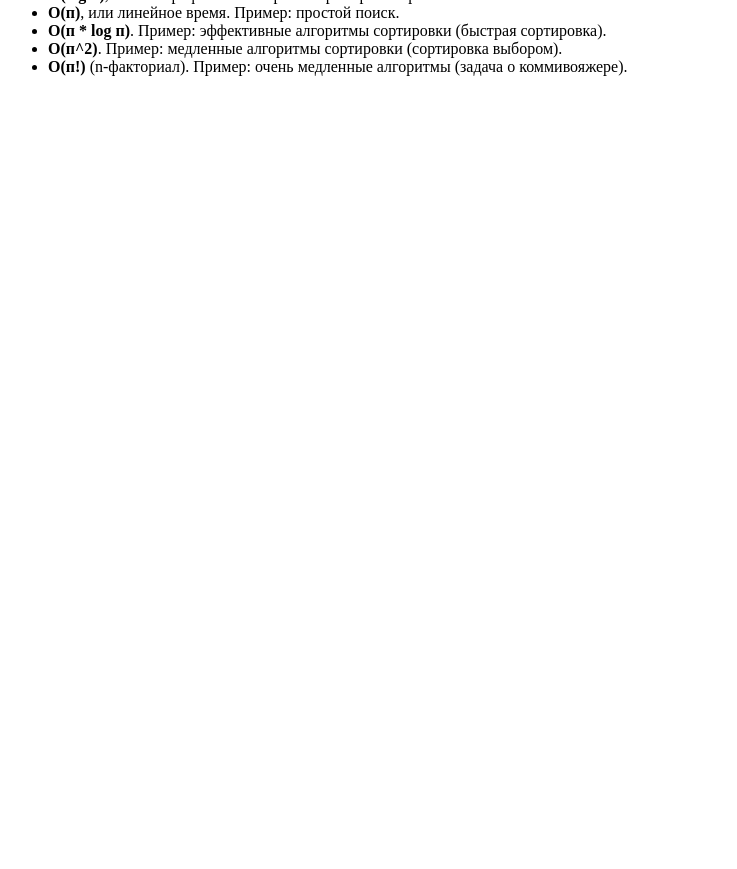
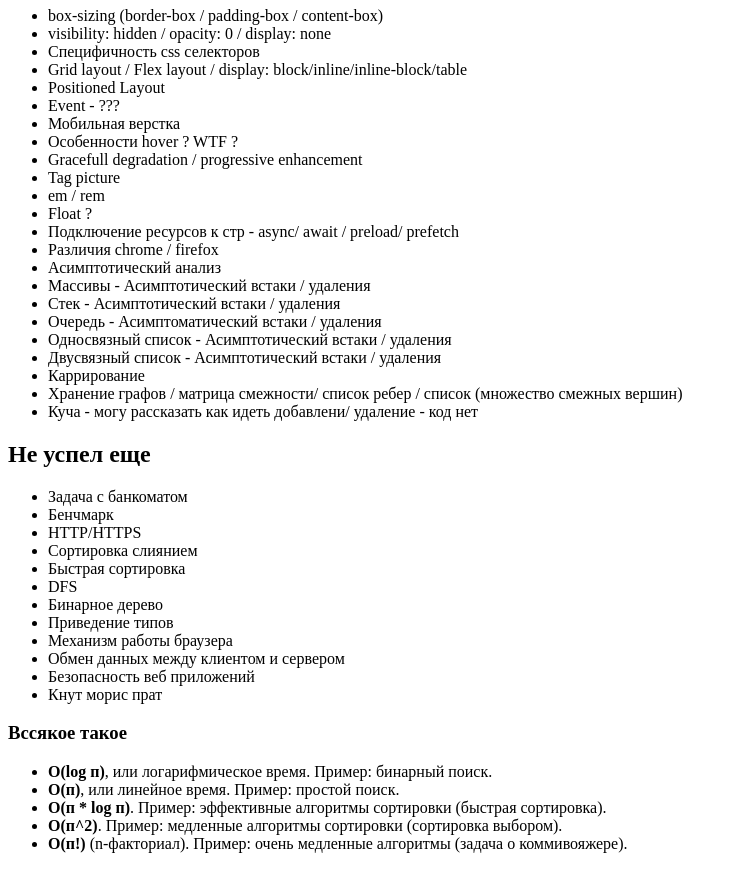
Before and after one commit to Udobnaja/algorithm, a plain HTML site: page themes/index.html in a window 1280 px wide. Shown: the part 73-942 px from the top of the page, without its empty margins (0-737 px from the left). Before the commit the page ends 800 px from the top, so only its background shows below. Drawn offline with Linux system fonts and the light colour scheme.

Commit message:
+ темы

```diff
--- a/themes/index.html
+++ b/themes/index.html
@@ -8,7 +8,50 @@
     <title>Document</title>
 </head>
 <body>
+    <h1>Что могут спросить?</h1>
+    <ul>
+        <li>box-sizing (border-box / padding-box / content-box)</li>
+        <li>visibility: hidden / opacity: 0 / display: none</li>
+        <li>Специфичность css селекторов</li>
+        <li>Grid layout / Flex layout / display: block/inline/inline-block/table</li>
+        <li>Positioned Layout</li>
+        <li>Event - ???</li>
+        <li>Мобильная верстка</li>
+        <li>Особенности hover ? WTF ?</li>
+        <li>Gracefull degradation / progressive enhancement</li>
+        <li>Tag picture</li>
+        <li>em / rem</li>
+        <li>Float ?</li>
+        <li>Подключение ресурсов к стр - async/ await / preload/ prefetch</li>
+        <li>Различия chrome / firefox</li>
 
+        <li>Асимптотический анализ</li>
+        <li>Массивы - Асимптотический встаки / удаления</li>
+        <li>Стек - Асимптотический встаки / удаления</li>
+        <li>Очередь - Асимптоматический встаки / удаления</li>
+        <li>Односвязный список - Асимптотический встаки / удаления</li>
+        <li>Двусвязный список - Асимптотический встаки / удаления</li>
+        <li>Каррирование</li>
+        <li>Хранение графов / матрица смежности/ список ребер / список (множество смежных вершин)</li>
+
+        <li>Куча - могу рассказать как идеть добавлени/ удаление - код нет</li>
+
+    </ul>
+    <h2>Не успел еще</h2>
+    <ul>
+        <li>Задача с банкоматом</li>
+        <li>Бенчмарк</li>
+        <li>HTTP/HTTPS</li>
+        <li>Сортировка слиянием</li>
+        <li>Быстрая сортировка</li>
+        <li>DFS</li>
+        <li>Бинарное дерево</li>
+        <li>Приведение типов</li>
+        <li>Механизм работы браузера</li>
+        <li>Обмен данных между клиентом и сервером</li>
+        <li>Безопасность веб приложений</li>
+        <li>Кнут морис прат</li>
+    </ul>
 
 
 
```
